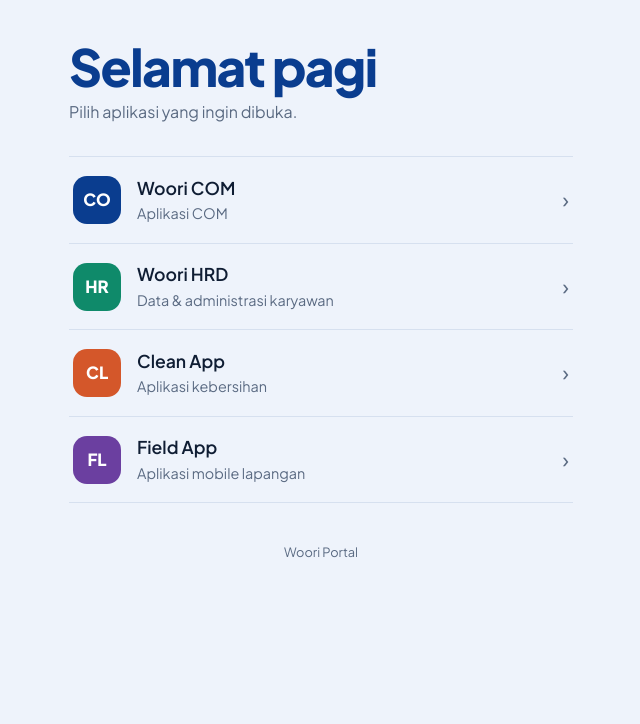
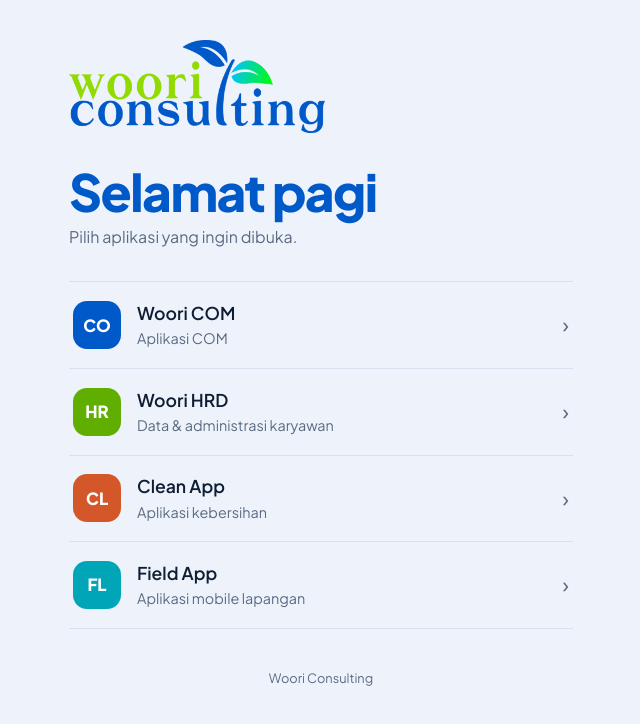
Before and after one commit to heinsyen-git/woori-portal, a plain HTML site: page index.html in a window 1280 px wide. Shown: the whole page, without its empty margins (319-959 px from the left). Drawn offline with Linux system fonts and the light colour scheme.

Commit message:
Add files via upload

```diff
--- a/index.html
+++ b/index.html
@@ -4,21 +4,22 @@
 <meta charset="UTF-8">
 <meta name="viewport" content="width=device-width, initial-scale=1, viewport-fit=cover">
 <title>Woori Portal</title>
-<meta name="theme-color" content="#0a3d8f">
+<meta name="theme-color" content="#0059c8">
 <link rel="manifest" href="manifest.json">
-<link rel="icon" href="icon.svg" type="image/svg+xml">
+<link rel="icon" href="favicon.png" type="image/png">
 <link rel="apple-touch-icon" href="icon-192.png">
 <meta name="apple-mobile-web-app-capable" content="yes">
 <meta name="apple-mobile-web-app-title" content="Woori">
 <link rel="preconnect" href="https://fonts.googleapis.com">
 <link href="https://fonts.googleapis.com/css2?family=Plus+Jakarta+Sans:wght@400;600;800&display=swap" rel="stylesheet">
 <style>
-:root{--bg:#eef3fb;--surface:#ffffff;--text:#0f1d33;--muted:#5a6a82;--brand:#0a3d8f;--line:#d6e0ef;
+:root{--bg:#eef3fb;--surface:#ffffff;--text:#0f1d33;--muted:#5a6a82;--brand:#0059c8;--line:#d6e0ef;
   box-sizing:border-box;padding-top:env(safe-area-inset-top,0px);padding-bottom:env(safe-area-inset-bottom,0px)}
-@media (prefers-color-scheme:dark){:root{--bg:#0c1524;--surface:#15223a;--text:#e8eefa;--muted:#9aabc6;--brand:#6aa3ff;--line:#24365a;color-scheme:dark}}
+@media (prefers-color-scheme:dark){:root{--bg:#0c1524;--surface:#15223a;--text:#e8eefa;--muted:#9aabc6;--brand:#7fb2ff;--line:#24365a;color-scheme:dark}}
 *,*::before,*::after{box-sizing:inherit}
 html,body{margin:0;min-height:100%}
 body{background:var(--bg);color:var(--text);font-family:"Plus Jakarta Sans",system-ui,-apple-system,"Segoe UI",Roboto,sans-serif;line-height:1.5}
+.logo{display:block;width:min(16rem,75%);height:auto;margin:0 0 2rem}
 main{max-width:34rem;margin:0 auto;padding:2.5rem 1.25rem 2rem}
 .hello{font-size:clamp(2.2rem,9vw,3.2rem);font-weight:800;line-height:1.05;letter-spacing:-.03em;margin:0 0 .4rem;color:var(--brand)}
 .sub{margin:0 0 2rem;color:var(--muted)}
@@ -37,28 +38,29 @@ footer{margin-top:2.5rem;color:var(--muted);font-size:.8rem;text-align:center}
 </head>
 <body>
 <main>
+  <img class="logo" src="logo.png" alt="Woori Consulting" width="900" height="328">
   <h1 class="hello" id="hello">Halo</h1>
   <p class="sub">Pilih aplikasi yang ingin dibuka.</p>
   <ul class="apps">
     <li><a href="https://woori-com.hnz.my.id/">
-      <span class="badge" style="background:#0a3d8f">CO</span>
+      <span class="badge" style="background:#0059c8">CO</span>
       <span><span class="name">Woori COM</span><span class="desc">Aplikasi COM</span></span>
       <span class="chev" aria-hidden="true">›</span></a></li>
     <li><a href="https://woori-hrd.hnz.my.id/">
-      <span class="badge" style="background:#0f8a6a">HR</span>
+      <span class="badge" style="background:#5fae00">HR</span>
       <span><span class="name">Woori HRD</span><span class="desc">Data &amp; administrasi karyawan</span></span>
       <span class="chev" aria-hidden="true">›</span></a></li>
     <li><a href="https://heinsyen-git.github.io/clean-app/">
       <span class="badge" style="background:#d4572a">CL</span>
       <span><span class="name">Clean App</span><span class="desc">Aplikasi kebersihan</span></span>
       <span class="chev" aria-hidden="true">›</span></a></li>
-      <li><a href="https://heinsyen-git.github.io/field-app/">
-      <span class="badge" style="background:#6b3fa0">FL</span>
+    <li><a href="https://heinsyen-git.github.io/field-app/">
+      <span class="badge" style="background:#00a6b8">FL</span>
       <span><span class="name">Field App</span><span class="desc">Aplikasi mobile lapangan</span></span>
       <span class="chev" aria-hidden="true">›</span></a></li>
   </ul>
   <button class="install" id="install">Pasang di layar utama</button>
-  <footer>Woori Portal</footer>
+  <footer>Woori Consulting</footer>
 </main>
 <script>
 const h=new Date().getHours();
--- a/sw.js
+++ b/sw.js
@@ -1,6 +1,6 @@
 // Hanya menyimpan file portal ini. Data dari aplikasi COM/HRD/Clean TIDAK disimpan.
-const CACHE='woori-portal-v1';
-const FILES=['./','index.html','manifest.json','icon.svg','icon-192.png','icon-512.png'];
+const CACHE='woori-portal-v3';
+const FILES=['./','index.html','manifest.json','logo.png','favicon.png','icon-192.png','icon-512.png'];
 self.addEventListener('install',e=>{e.waitUntil(caches.open(CACHE).then(c=>c.addAll(FILES)));self.skipWaiting()});
 self.addEventListener('activate',e=>{e.waitUntil(caches.keys().then(k=>Promise.all(k.filter(x=>x!==CACHE).map(x=>caches.delete(x)))));self.clients.claim()});
 self.addEventListener('fetch',e=>{
```
Also changed, not shown: favicon.png (added), icon-192.png, icon-512.png, logo.png (added), manifest.json.
